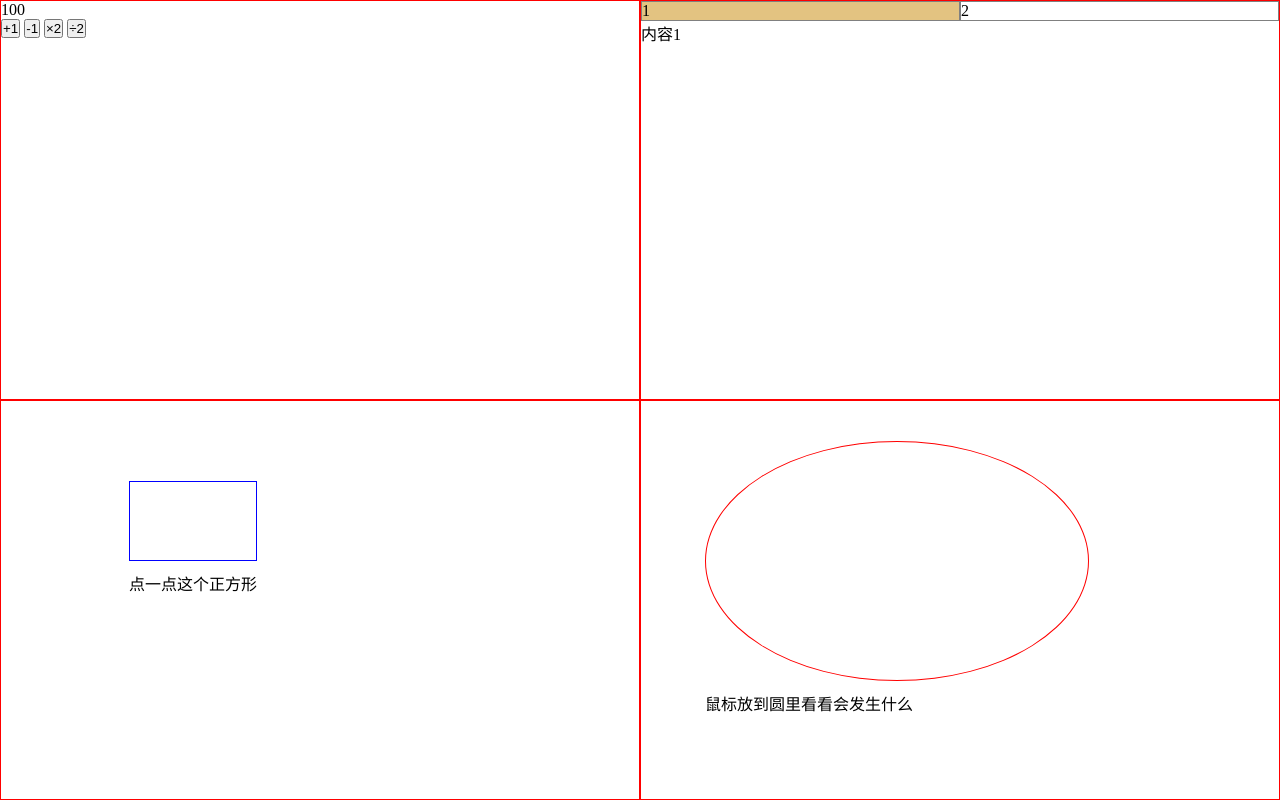
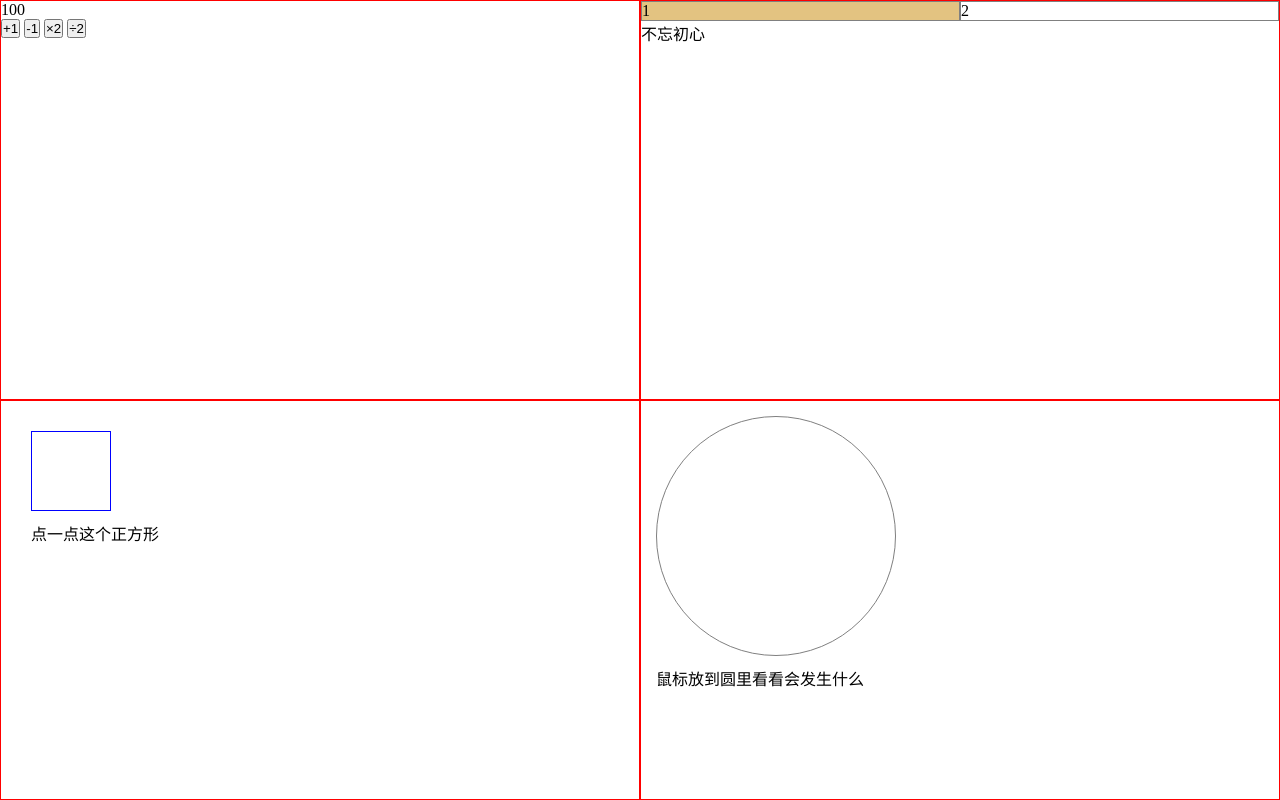
Before and after one commit to alertguo/mvc-demo-2, a website with bundled scripts: page src/index.html in a window 1280 px wide. Built offline with nearby package versions, Linux system fonts and the light colour scheme.

Commit message:
update css

```diff
--- a/src/app1.css
+++ b/src/app1.css
@@ -1,5 +1,2 @@
-#app1{
-
-}
 #app1 .output{}
 #app1 .actions{}
--- a/src/app2.css
+++ b/src/app2.css
@@ -1,5 +1,3 @@
-#app2{
-}
 #app2 .tab-bar{
   display: flex;
 }
--- a/src/app3.css
+++ b/src/app3.css
@@ -1,10 +1,10 @@
 #app3{
-  padding-top: 10vh;
-  padding-left: 10vw;
+  padding-top: 30px;
+  padding-left: 30px;
 }
 #app3 .square{
   border: 1px solid blue;
-  width: 10vw;
+  max-width: 10vh;
   height: 10vh;
   margin-bottom: 10px;
   transition: transform 1s;
--- a/src/app4.css
+++ b/src/app4.css
@@ -1,6 +1,6 @@
 #app4{
-  padding-left: 5vw;
-  padding-top: 5vh;
+  padding-left: 15px;
+  padding-top: 15px;
 }
 @keyframes change {
   0%{
@@ -14,10 +14,10 @@
   }
 }
 #app4 .circle{
-  width: 30vw;
-  height: 30vh;
+  max-width: 30vh;
+  min-height: 30vh;
   border-radius: 50%;
-  border: 1px solid red;
+  border: 1px solid grey;
   margin-bottom: 10px;
 }
 #app4 .circle.active {
--- a/src/index.html
+++ b/src/index.html
@@ -26,8 +26,8 @@
       <li>2</li>
     </ol>
     <ol class="tab-content">
-      <li>内容1</li>
-      <li>欢迎光临</li>
+      <li>不忘初心</li>
+      <li>方得始终</li>
     </ol>
   </section>
   <section id="app3">
```
Also changed, not shown: dist/index.html, 8 other files.
